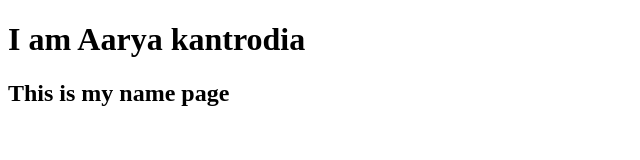
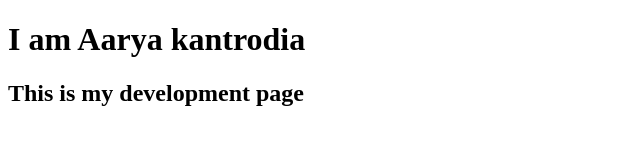
Before and after one commit to Aaryaynk/Aaryayk_202326800035_mid2025, a plain HTML site: page index.html in a window 1280 px wide. Shown: the whole page, without its empty margins (0-640 px from the left). Drawn offline with Linux system fonts and the light colour scheme.

Commit message:
fourth commit

```diff
--- a/index.html
+++ b/index.html
@@ -7,6 +7,6 @@
 </head>
 <body>
     <h1>I am Aarya kantrodia</h1>
-    <h2>This is my name page</h2>
+    <h2>This is my development page</h2>
 </body>
 </html>
```
